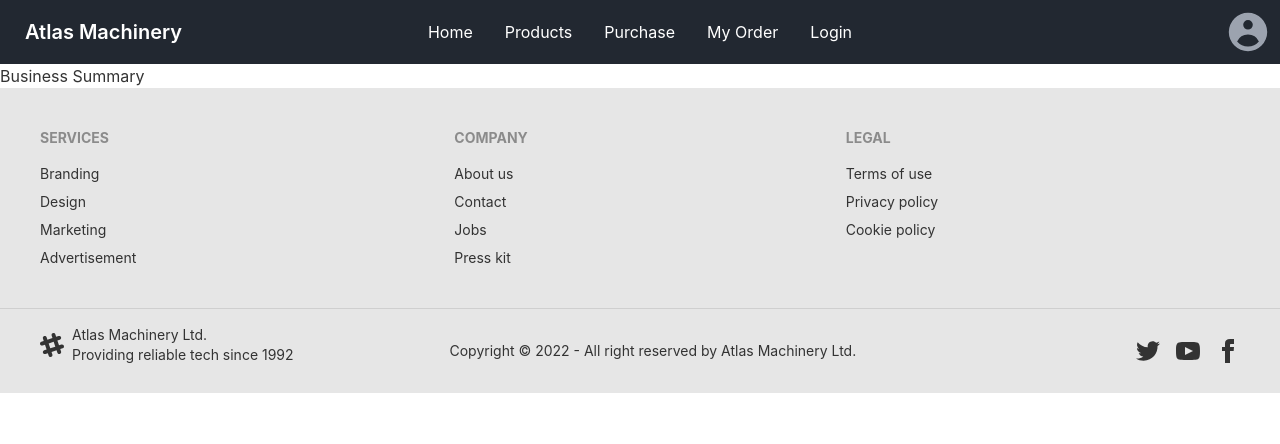
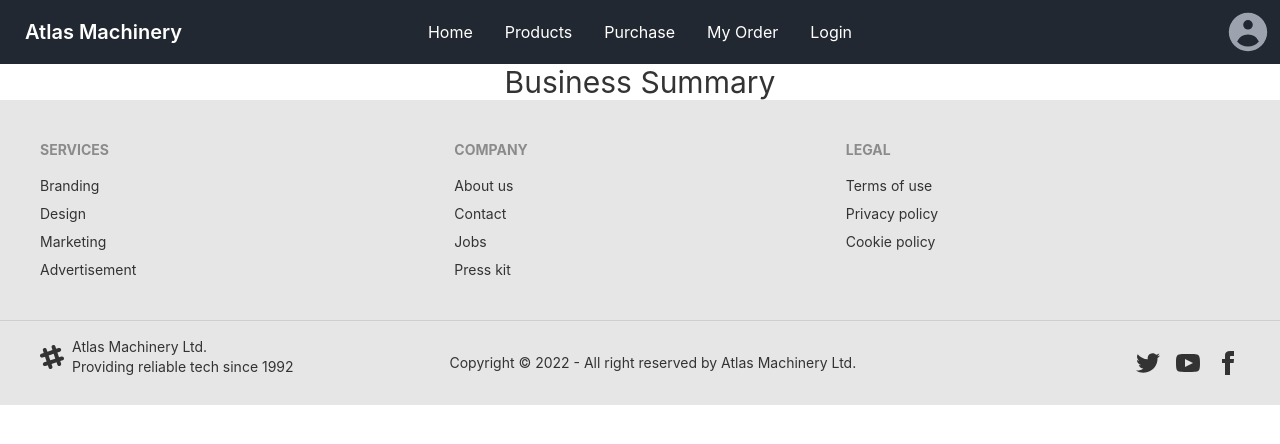
Before and after one commit to MohammadZakariaYunus/assing12, a React (Create React App) app: page /summary in a window 1280 px wide. Shown: the top 444 px of the page. Built offline with nearby package versions, Linux system fonts and the light colour scheme; no server answers; the HTML template or start-up script is replaced by a standard one.

Commit message:
business done

```diff
--- a/src/Pages/Home/BusinessSummary.js
+++ b/src/Pages/Home/BusinessSummary.js
@@ -3,7 +3,8 @@ import React from 'react';
 const BusinessSummary = () => {
     return (
         <div>
-            <p>Business Summary</p>
+            <h1 className='text-center text-3xl'>Business Summary</h1>
+
         </div>
     );
 };
```
